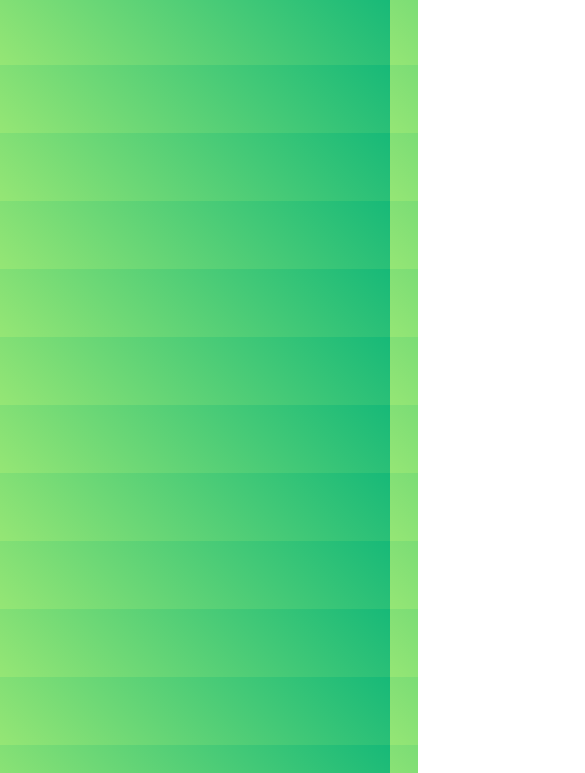
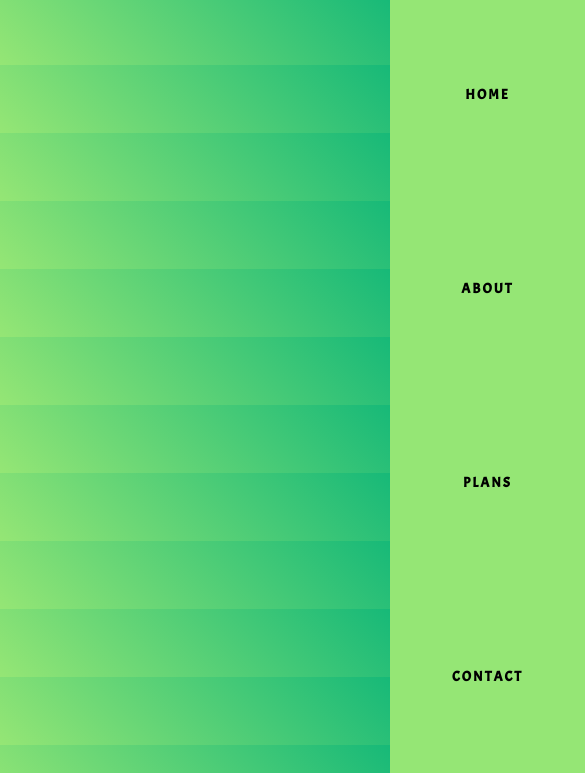
Before and after one commit to nikitaprodanov/WEBDesignFinalProjecct, a website: page index.html in a window 390 px wide. Shown: the part 71-844 px from the top of the page, 585 px wide, since content can reach past the window. Drawn offline with Linux system fonts and the light colour scheme.

Commit message:
No side scrolls on mobile header

```diff
--- a/scss/styles.scss
+++ b/scss/styles.scss
@@ -64,12 +64,24 @@ body{
 
     @include tablet{
         color: rebeccapurple;
+        overflow-x: hidden;
         nav .nav-links{
             width: 40%;
         }
     }
 
     @include mobile{
-
+        nav .nav-links{
+            position: absolute;
+            right: 0px;
+            height: 92vh;
+            top: 8vh;
+            background-color: #95e675;
+            display: flex;
+            flex-direction: column;
+            align-items: center;
+            width: 50%;
+            transform: translateX(100%);
+        }
     }
 }
```
Also changed, not shown: css/styles.css.
